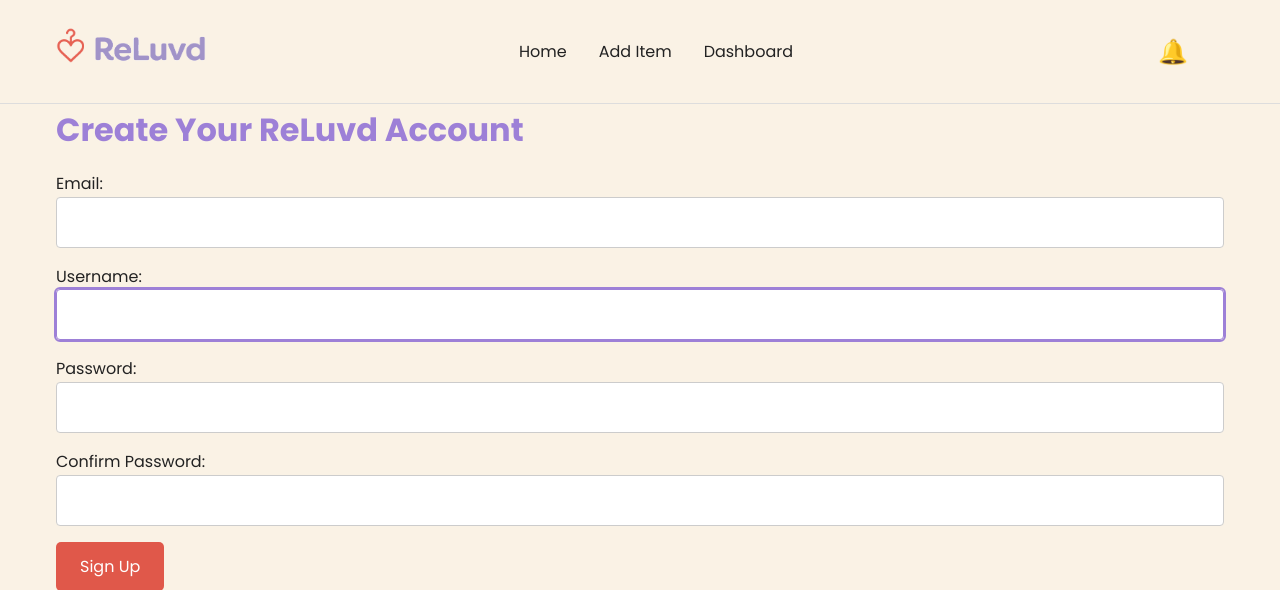
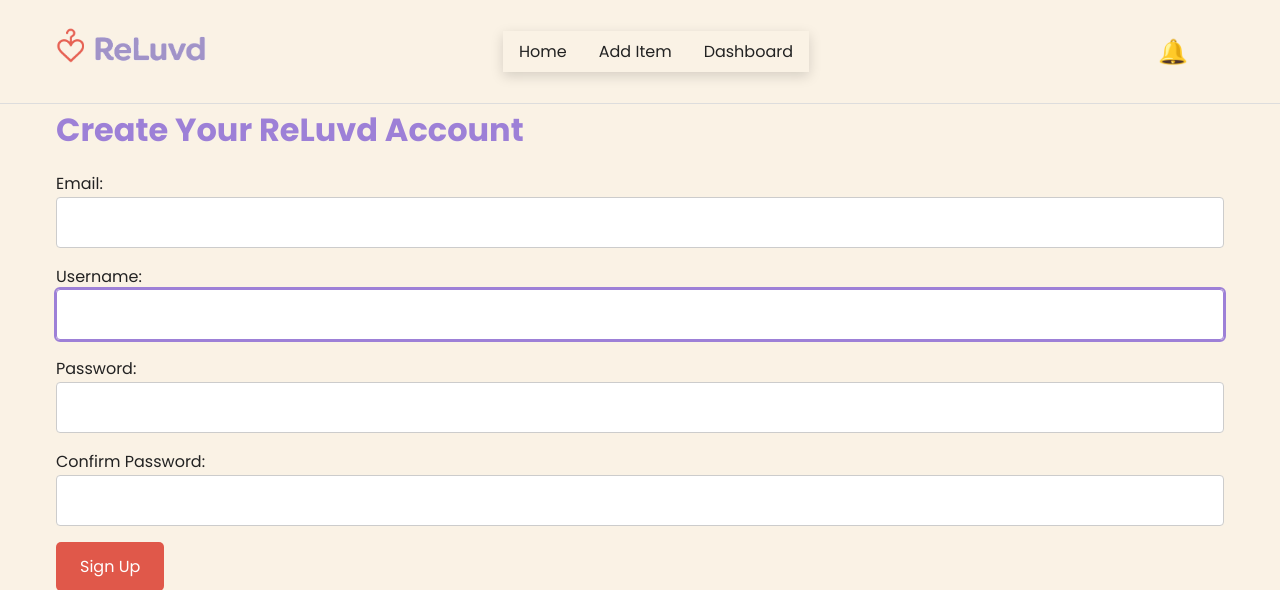
Before and after one commit to mr-aust1n/milestone-project-four, a Django app: page /accounts/signup/ in a window 1280 px wide. Shown: the top 590 px of the page. Run offline with Django 5.2, Linux system fonts and the light colour scheme.

Commit message:
FIX: Nav Dropdown
Added a shadow to the dropdown menu so it stands out compared to the body

```diff
--- a/static/css/base_header.css
+++ b/static/css/base_header.css
@@ -39,7 +39,6 @@
     padding: 0;
     margin: 0;
     display: none;
-    /* Hidden by default on mobile */
     flex-direction: column;
     background-color: var(--background);
     position: absolute;
@@ -48,6 +47,9 @@
     left: 0;
     z-index: 10;
     border-top: 1px solid #ddd;
+    border-bottom: 1px solid #ddd;
+    box-shadow: 0 4px 12px rgba(0, 0, 0, 0.15);
+    /* Drop shadow */
 }
 
 .site-nav ul li {
```
